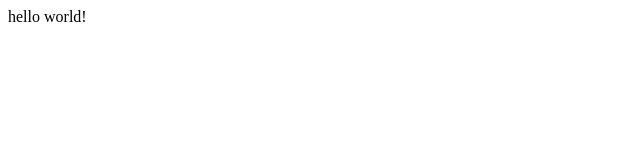
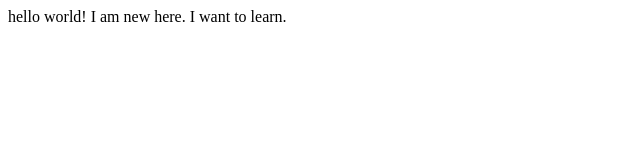
Before and after one commit to uyfix/test01, a plain HTML site: page hello.html in a window 1280 px wide. Shown: the whole page, without its empty margins (0-640 px from the left). Drawn offline with Linux system fonts and the light colour scheme.

Commit message:
Update hello.html

```diff
--- a/hello.html
+++ b/hello.html
@@ -6,6 +6,6 @@
     <title>This is my first HTML</title>
   </head>
   <body>
-    hello world!
+    hello world! I am new here. I want to learn.
   </body>
 </html>
```
